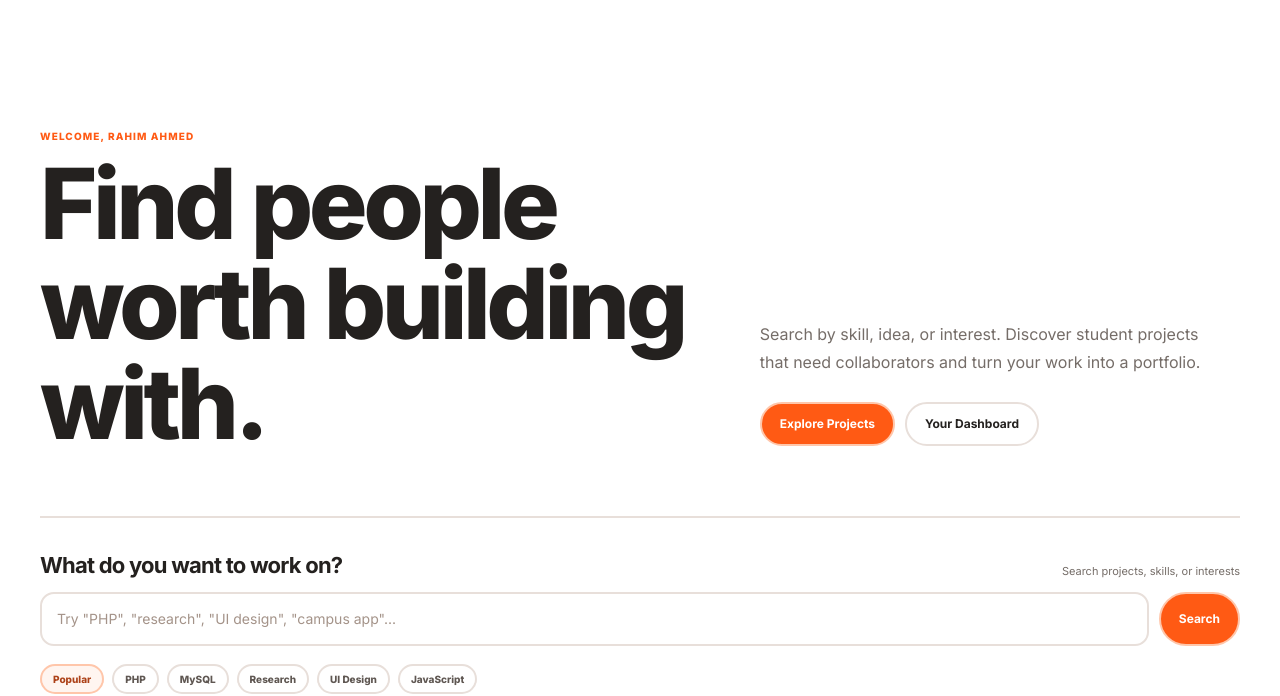
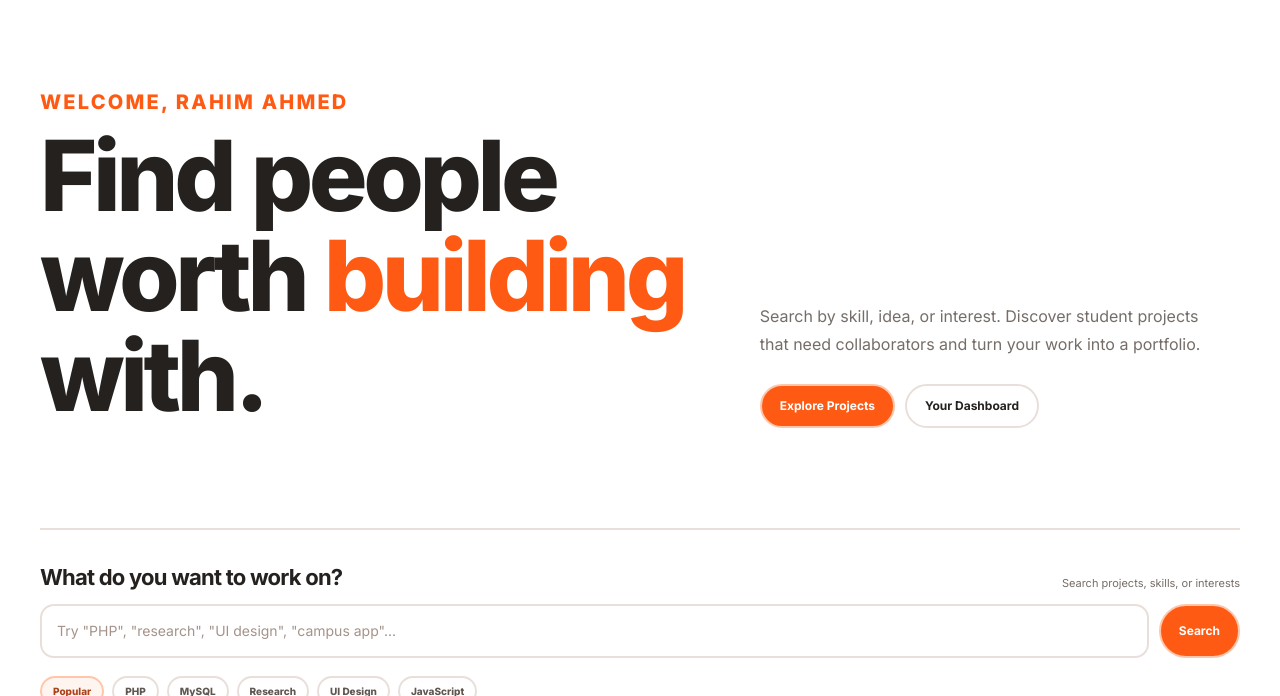
Before and after one commit to isaifullah2410099/collabhub, a PHP site: page /home.php in a window 1280 px wide. Shown: the part 80-776 px from the top of the page. Run offline with PHP 8.4, Linux system fonts and the light colour scheme; a user stored in the database is signed in; data comes from the database, SQL or seed files in the repository.

Commit message:
describe what you changed

```diff
--- a/home.php
+++ b/home.php
@@ -22,19 +22,55 @@ $result = $conn->query($sql);
 
 <main class="page-container">
     <section class="home-hero">
-        <div>
-            <p class="page-kicker">Welcome, <?= htmlspecialchars($_SESSION['name']) ?></p>
-            <h1>Find people worth building with.</h1>
+
+    <!-- Left side of the home page -->
+    <div class="home-hero-text">
+        <p class="page-kicker">
+            Welcome, <?= htmlspecialchars($_SESSION['name']) ?>
+        </p>
+
+        <h1>
+            Find people worth
+            <span class="orange-word">building</span>
+            with.
+        </h1>
+    </div>
+
+
+    <!-- Right side of the home page -->
+    <div class="hero-side">
+
+        <!-- Graphic
+        <div class="home-graphic-box">
+            <img
+                src="Wrap.png"
+                alt="CollabHub graphic"
+                class="home-graphic"
+            >
+        </div> -->
+
+        <!-- Right side text -->
+        <div class="hero-side-text">
+            <p>
+                Search by skill, idea, or interest.
+                Discover student projects that need collaborators
+                and turn your work into a portfolio.
+            </p>
+
+            <div class="hero-actions">
+                <a class="button-link primary" href="projects.php">
+                    Explore Projects
+                </a>
+
+                <a class="button-link" href="dashboard.php">
+                    Your Dashboard
+                </a>
+            </div>
         </div>
 
-        <div class="hero-side">
-            <p>Search by skill, idea, or interest. Discover student projects that need collaborators and turn your work into a portfolio.</p>
-            <div class="hero-actions">
-                <a class="button-link primary" href="projects.php">Explore Projects</a>
-                <a class="button-link" href="dashboard.php">Your Dashboard</a>
-            </div>
-        </div>
-    </section>
+    </div>
+
+</section>
 
     <section class="search-section">
         <div class="search-title-row">
--- a/style.css
+++ b/style.css
@@ -3,6 +3,10 @@
 /* UIU CollabHub - shared styles */
 *{
     box-sizing: border-box;
+}
+
+.orange-word{
+    color: var(--orange);
 }
 
 :root{
@@ -197,7 +201,7 @@ button.primary:hover,
 .page-kicker{
     margin: 0 0 12px;
     color: var(--orange);
-    font-size: 10px;
+    font-size: 20px;
     font-weight: 800;
     text-transform: uppercase;
     letter-spacing: 0.11em;
@@ -1217,3 +1221,35 @@ th{
         flex-direction: column;
     }
 }
+
+
+/* Move only the left hero text upward */
+.home-hero-text{
+    transform: translateY(-40px);
+}
+
+
+/* Area for the graphic on the right */
+.home-graphic-box{
+    display: flex;
+    justify-content: center;
+    align-items: center;
+
+    height: 0px;
+    margin-bottom: 0px;
+}
+
+
+/* The actual graphic */
+.home-graphic{
+    width: 280px;
+    max-width: 100%;
+    height: auto;
+    display: block;
+}
+
+
+/* Move only the right text and buttons upward */
+.hero-side-text{
+    transform: translateY(-30px);
+}
```
Also changed, not shown: README.md, Wrap.png (added).
